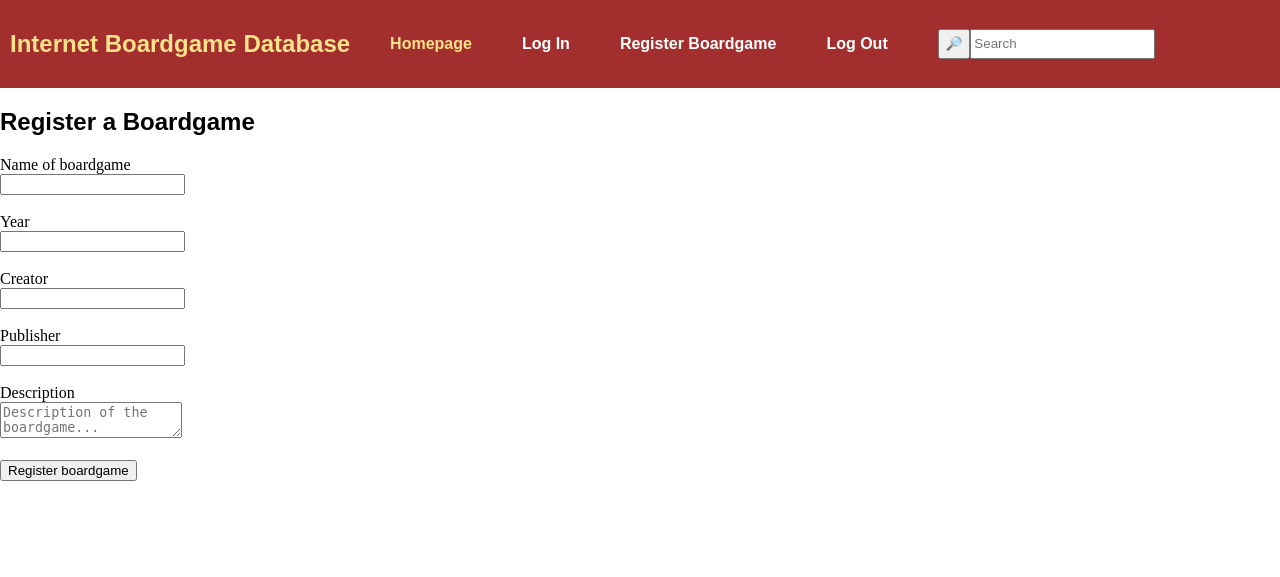
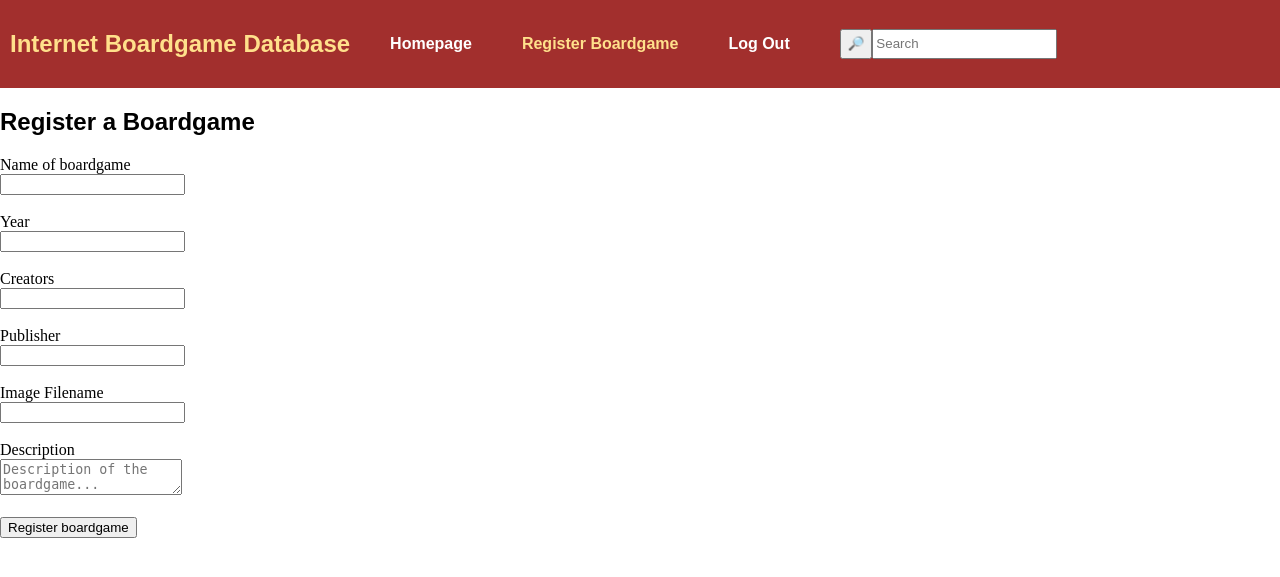
Before and after one commit to sivertmh/boardgame-site, a Flask app: page /register_boardgame in a window 1280 px wide. Shown: the top 577 px of the page. Run offline with Flask 3, Linux system fonts and the light colour scheme; the visitor is signed in with stand-in values (Sample User, id 1).

Commit message:
Before winter break.  Progress on image for boardgame-card.

```diff
--- a/app.py
+++ b/app.py
@@ -24,27 +24,40 @@ def create_tables():
     conn = db_connect()
     cursor = conn.cursor()
 
-    # Lager user-tabell.
-    # Bruker backticks på tabellnavnet "user". Dette er pga at det er en ting i Mysql fra før.
+# Lager user-tabell.
+# Bruker backticks på tabellnavnet "user". Dette er pga at det er en ting i Mysql fra før.
     cursor.execute("""
-        CREATE TABLE `user` (
-            id INT AUTO_INCREMENT PRIMARY KEY,
-            username VARCHAR(255) NOT NULL UNIQUE,
-            email VARCHAR(255) NOT NULL UNIQUE,
-            password CHAR(60) NOT NULL,
-            role VARCHAR(50)
-                       )""")
-    # Lager boardgame-tabell.
+CREATE TABLE `user` (
+    id INT AUTO_INCREMENT PRIMARY KEY,
+    username VARCHAR(255) NOT NULL UNIQUE,
+    email VARCHAR(255) NOT NULL UNIQUE,
+    password CHAR(60) NOT NULL,
+    role_id INT, FOREIGN KEY (role_id) REFERENCES role(id)
+)
+""")
+
+# Lager boardgame-tabell.
     cursor.execute("""
-        CREATE TABLE boardgame (
-            id INT AUTO_INCREMENT PRIMARY KEY,
-            name VARCHAR(255) NOT NULL,
-            year_published INT,
-            creator VARCHAR(255),
-            publisher VARCHAR(255),
-            description TEXT CHARACTER SET utf8mb4
-            )""")
+CREATE TABLE boardgame (
+    id INT AUTO_INCREMENT PRIMARY KEY,
+    name VARCHAR(255) NOT NULL,
+    year_published INT,
+    creator VARCHAR(255),
+    publisher VARCHAR(255),
+    img_filename VARCHAR(255),
+    description TEXT CHARACTER SET utf8mb4
+    )
+""")
+
+    cursor.execute("""
+CREATE TABLE role (
+    id INT AUTO_INCREMENT PRIMARY KEY,
+    name VARCHAR(20)
+)
+""")
+
     conn.commit()
+    conn.close()
 
 # Prøver å kjøre funksjon "create_tables".
 try:
@@ -120,7 +133,6 @@ def login():
 
             flash("You are now logged in!")
             return redirect(url_for("index"))
-
         else:
             flash("Invalid username or password")
             return redirect(url_for("login"))
@@ -152,6 +164,7 @@ def register_boardgame():
         year = request.form['year']
         creator = request.form['creator']
         publisher = request.form['publisher']
+        img_filepath = "../static/media/" + request.form['img-filename']
         desc = request.form['description']
 
         if not bg_name:
@@ -163,13 +176,16 @@ def register_boardgame():
                             year_published,
                             creator,
                             publisher,
+                            img_filename,
                             description
-                            ) VALUES (%s, %s, %s, %s, %s)""", (bg_name, year, creator, publisher, desc))
+                            ) VALUES (%s, %s, %s, %s, %s, %s)""", (bg_name, year, creator, publisher, img_filepath, desc))
+        conn.commit()
+
+
 
         flash("Boardgame registered!", "success")
         return redirect(url_for("register_boardgame"))
 
-    conn.commit()
     cursor.close()
     conn.close()
 
--- a/static/stylesheets/style.css
+++ b/static/stylesheets/style.css
@@ -41,6 +41,9 @@ nav ul {
 
 nav ul li {
     list-style-type: none;
+    font-family: Arial, Helvetica, sans-serif;
+    font-weight: 600;
+    color: var(--link-color);
 }
 
 nav ul li a {
--- a/templates/register.html
+++ b/templates/register.html
@@ -14,8 +14,10 @@
             <h1>Internet Boardgame Database</h1>
         </a>
         <ul>
-            <li><a class="active" href="{{ url_for('index') }}">Homepage</a></li>
+            <li><a href="{{ url_for('index') }}">Homepage</a></li>
+            {% if not (session.get("username") and session.get("role_id")) %}
             <li><a href="{{ url_for('login') }}">Log In</a></li>
+            {% endif %}
             <!-- Lenke vises bare ved riktig rolle (admin/editor) -->
             {% if session.get("role_id") in (1, 2) %}
             <li><a href="{{ url_for('register_boardgame') }}">Register Boardgame</a></li>
--- a/templates/register_boardgame.html
+++ b/templates/register_boardgame.html
@@ -14,11 +14,13 @@
             <h1>Internet Boardgame Database</h1>
         </a>
         <ul>
-            <li><a class="active" href="{{ url_for('index') }}">Homepage</a></li>
+            <li><a href="{{ url_for('index') }}">Homepage</a></li>
+            {% if not (session.get("username") and session.get("role_id")) %}
             <li><a href="{{ url_for('login') }}">Log In</a></li>
+            {% endif %}
             <!-- Lenke vises bare ved riktig rolle (admin/editor) -->
             {% if session.get("role_id") in (1, 2) %}
-            <li><a href="{{ url_for('register_boardgame') }}">Register Boardgame</a></li>
+            <li><a class="active" href="{{ url_for('register_boardgame') }}">Register Boardgame</a></li>
             {% endif %}
             {% if session.get("username") or session.get("role_id") %}
             <li><a href="{{ url_for('logout') }}">Log Out</a></li>
@@ -35,19 +37,23 @@
         <h2>Register a Boardgame</h2>
         <form method="POST">
             <label for="name">Name of boardgame</label><br>
-            <input type="text" id="name" name="name" required><br><br>
+            <input type="text" name="name" required><br><br>
 
             <label for="year">Year</label><br>
-            <input type="text" id="year" name="year"><br><br>
+            <input type="text" name="year"><br><br>
 
-            <label for="creator">Creator</label><br>
-            <input type="text" id="creator" name="creator"><br><br>
+            <label for="creator">Creators</label><br>
+            <input type="text" name="creator"><br><br>
 
             <label for="publisher">Publisher</label><br>
-            <input type="text" id="publisher" name="publisher"><br><br>
+            <input type="text" name="publisher"><br><br>
+
+            <label for="img-filename">Image Filename</label><br>
+            <input type="text" name="img-filename"><br><br>
 
             <label for="description">Description</label><br>
-            <textarea id="description" name="description" placeholder="Description of the boardgame..."></textarea><br><br>
+            <textarea id="description" name="description"
+                placeholder="Description of the boardgame..."></textarea><br><br>
 
             <button type="submit">Register boardgame</button>
         </form>
--- a/templates/results.html
+++ b/templates/results.html
@@ -15,7 +15,9 @@
         </a>
         <ul>
             <li><a class="active" href="{{ url_for('index') }}">Homepage</a></li>
+            {% if not (session.get("username") and session.get("role_id")) %}
             <li><a href="{{ url_for('login') }}">Log In</a></li>
+            {% endif %}
             <!-- Lenke vises bare ved riktig rolle (admin/editor) -->
             {% if session.get("role_id") in (1, 2) %}
             <li><a href="{{ url_for('register_boardgame') }}">Register Boardgame</a></li>
```
Also changed, not shown: templates/index.html (+7 -2 lines), templates/login.html (+7 -3 lines), README.md.
